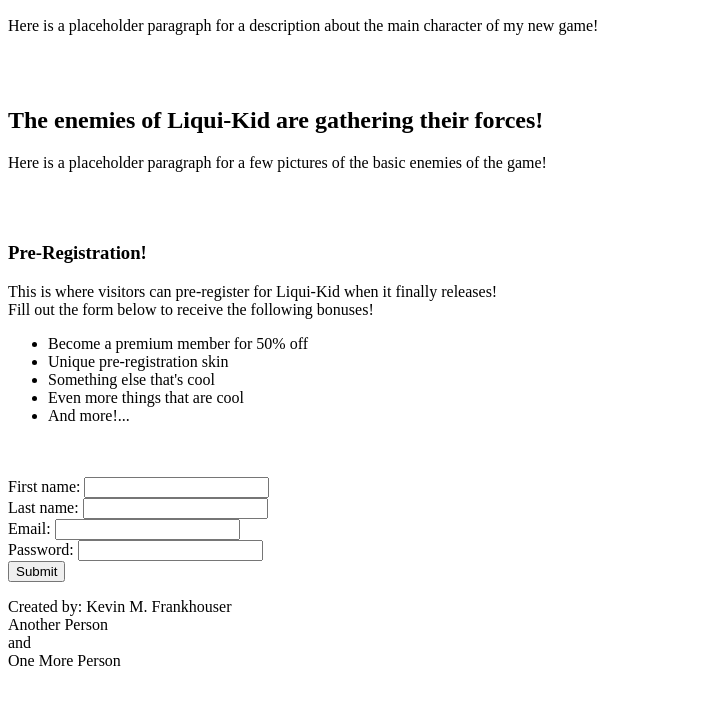
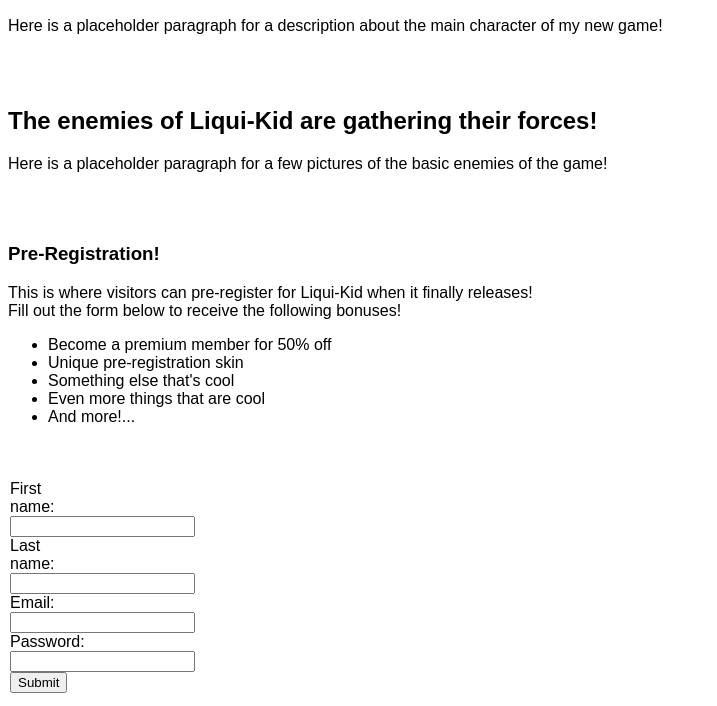
Before and after one commit to KevinFrankhouser/HTML-and-CSS-Projects, a plain HTML site: page One-Page Website/one_page_website.html in a window 1280 px wide. Shown: the part 746-1452 px from the top of the page, without its empty margins (0-717 px from the left). Drawn offline with Linux system fonts and the light colour scheme.

Commit message:
update one page website
Updated version of website with new css style elements

```diff
--- /dev/null
+++ b/One-Page Website/css/one_page_website.css
@@ -0,0 +1,11 @@
+html {
+    font-family: sans-serif;
+    font-size: 16px;
+}
+
+form {
+    width: 4px;
+    margin: 2px;
+    border: 2px;
+    border-radius: 4px;
+}
--- a/One-Page Website/one_page_website.html
+++ b/One-Page Website/one_page_website.html
@@ -12,6 +12,7 @@
 		<head>
 		</head>
 			<body>
+				<link rel="stylesheet" href="./css/one_page_website.css">
 				<h1><strong>Meet Liqui-Kid!</strong></h1>
 				<img src = "https://d2gg9evh47fn9z.cloudfront.net/800px_COLOURBOX6991185.jpg"></img><br>
 				<br>
```
